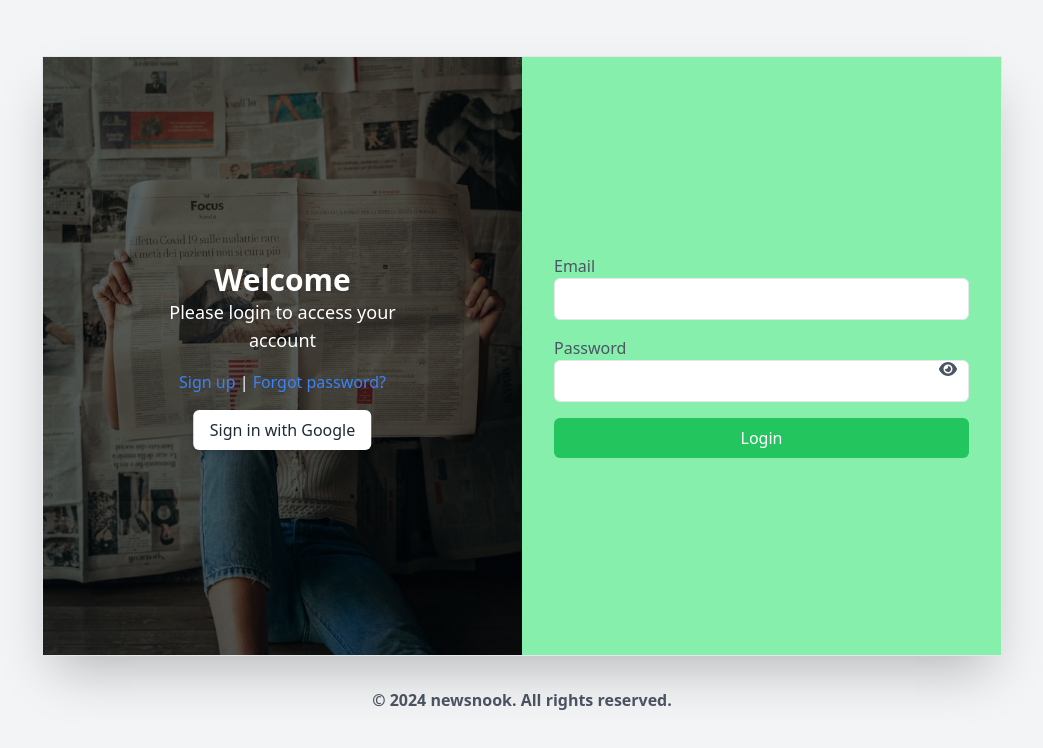
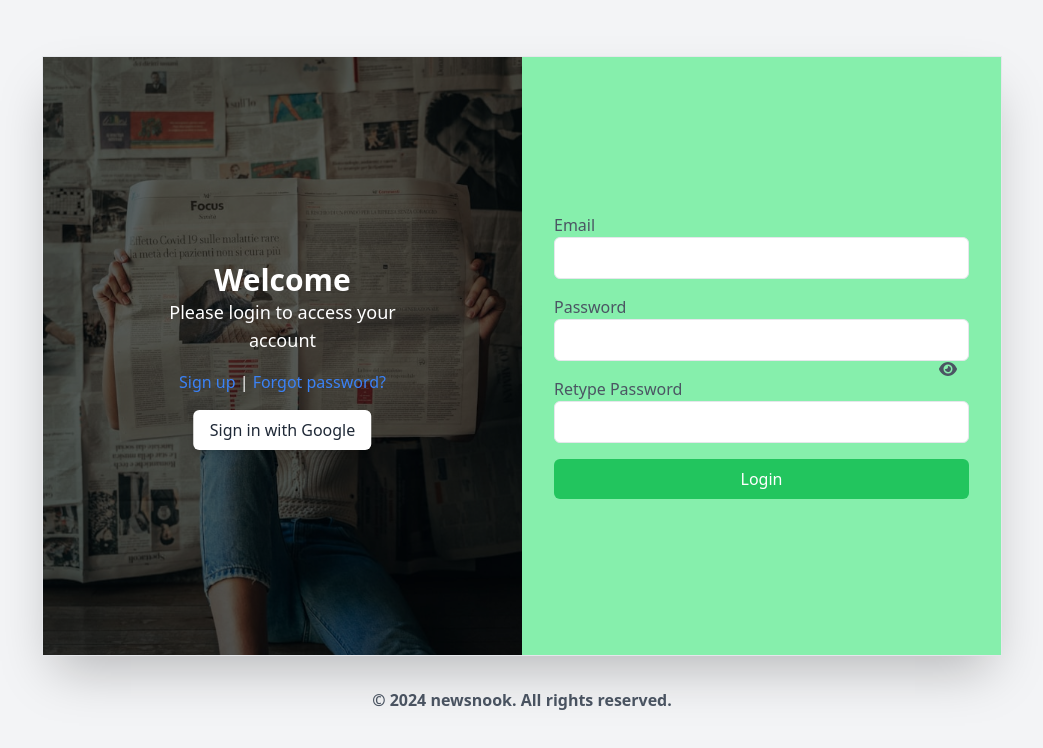
Before and after one commit to ZwingliCaleb/newsnook, a Next.js app: page /signup in a window 1280 px wide. Shown: the top 748 px of the page, without its empty margins (118-1161 px from the left). Built offline with nearby package versions, Linux system fonts and the light colour scheme.

Commit message:
updates to the signup page

```diff
--- a/pages/signup.tsx
+++ b/pages/signup.tsx
@@ -65,6 +65,17 @@ const signup: React.FC = () => {
               className="w-full px-4 py-2 border rounded-md focus:outline-none focus:border-green-500"
               required
             />
+
+            <label htmlFor="password" className="block text-gray-600 mt-4">Retype Password</label>
+            <input
+              type={showPassword ? 'text' : 'password'}
+              id="password"
+              value={password}
+              onChange={handlePasswordChange}
+              className="w-full mt-2px-4 py-2 border rounded-md focus:outline-none focus:border-green-500"
+              required
+            />
+
             <button
               type="button"
               className="absolute inset-y-0 right-0 pr-3 flex items-center focus:outline-none"
```
